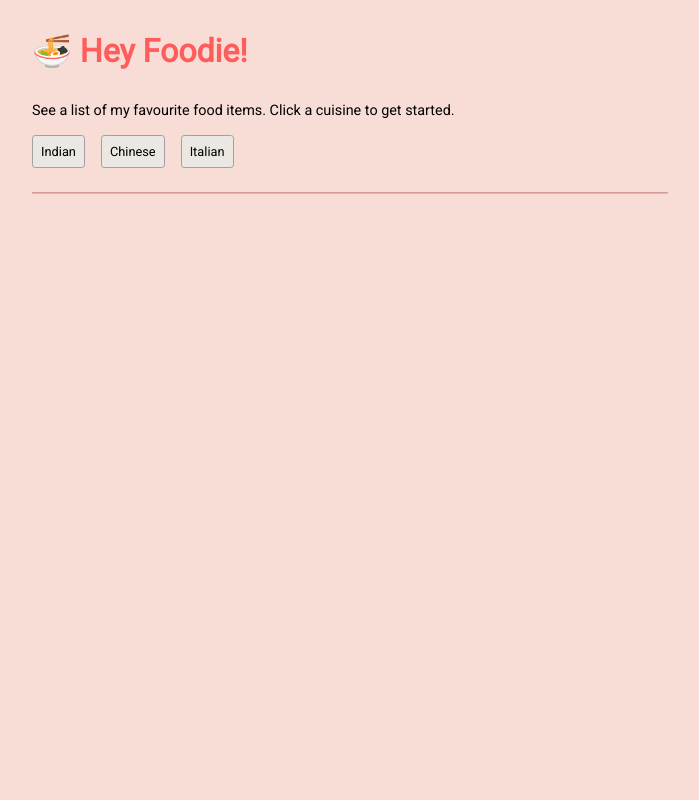
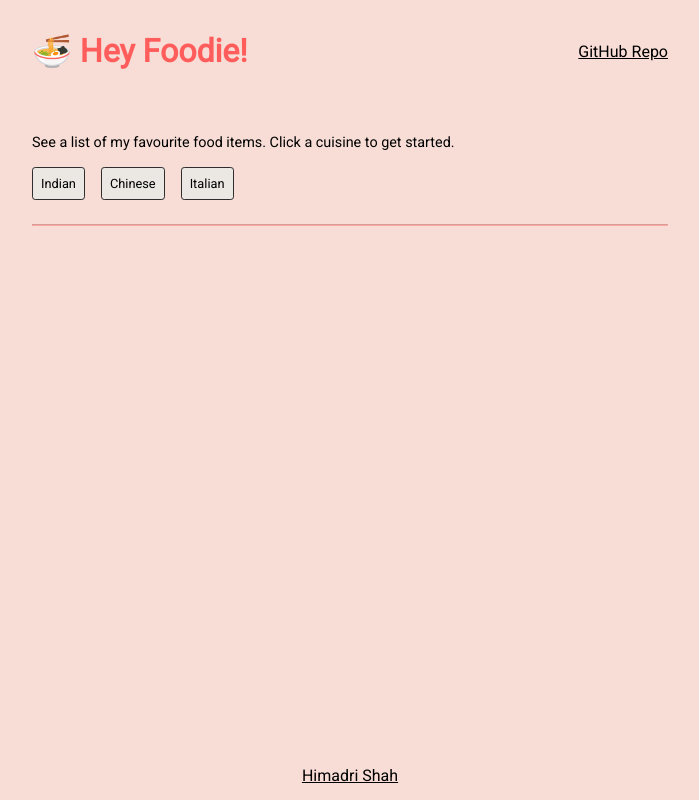
Before and after one commit to himadri2110/neoG-markNine, a React (Create React App) app: page / in a window 1280 px wide. Shown: the whole page, without its empty margins (290-989 px from the left). Built offline with nearby package versions, Linux system fonts and the light colour scheme.

Commit message:
Added links and styled

```diff
--- a/src/App.js
+++ b/src/App.js
@@ -31,14 +31,25 @@
 
   return (
     <div className="App">
-      <main>
+      <header>
         <h1>
           <span role="img" aria-label="noodles">
             🍜
           </span>{" "}
           Hey Foodie!
         </h1>
-        <p>
+        <p className="github">
+          <a
+            href="https://github.com/himadri2110/neoG-markNine"
+            target="_blank"
+            rel="noreferrer noopener"
+          >
+            GitHub Repo
+          </a>
+        </p>
+      </header>
+      <main>
+        <p className="about">
           See a list of my favourite food items. Click a cuisine to get started.
         </p>
 
@@ -64,6 +75,16 @@
           </ul>
         </div>
       </main>
+
+      <footer>
+        <a
+          href="https://himadrishah.tech/"
+          target="_blank"
+          rel="noreferrer noopener"
+        >
+          Himadri Shah
+        </a>
+      </footer>
     </div>
   );
 }
--- a/src/styles.css
+++ b/src/styles.css
@@ -1,30 +1,46 @@
 @import url("https://fonts.googleapis.com/css2?family=Roboto&display=swap");
 
-.App {
-  font-family: sans-serif;
-  text-align: center;
-  max-width: 700px;
-  margin: auto;
-  font-family: "Roboto", sans-serif;
+:root {
+  --background: rgb(247, 221, 213);
+  --text: rgb(255, 92, 92);
+  --grey: rgb(235, 232, 228);
+  --border: rgb(46, 46, 46);
 }
 
 * {
   margin: 0;
   padding: 0;
-  background-color: rgb(247, 221, 213);
+  box-sizing: border-box;
+  background-color: var(--background);
+}
+
+.App {
+  display: flex;
+  flex-direction: column;
+  text-align: center;
+  max-width: 700px;
+  margin: auto;
+  min-height: 100vh;
+  font-family: "Roboto", sans-serif;
+}
+
+header {
+  margin: 2rem;
+  display: flex;
+  justify-content: space-between;
+  align-items: center;
+}
+
+h1 {
+  text-align: left;
+  color: var(--text);
 }
 
 main {
-  margin: 2rem;
+  margin: 1rem 2rem;
 }
 
-h1 {
-  margin: 2rem 0;
-  text-align: left;
-  color: rgb(255, 92, 92);
-}
-
-p {
+p.about {
   font-size: 0.9rem;
   margin: 1rem 0;
   text-align: left;
@@ -41,7 +57,7 @@
   margin-block-start: 0.5rem;
   margin-block-end: 0.5rem;
   overflow: hidden;
-  border: 0.01rem solid rgb(255, 92, 92);
+  border: 0.01rem solid var(--text);
   opacity: 0.4;
   border-style: inset;
 }
@@ -50,9 +66,9 @@
   margin: 0 1rem 1rem 0;
   padding: 0.5rem;
   font-size: 0.8rem;
-  border: 1px solid rgb(161, 161, 161);
+  border: 1px solid var(--border);
   border-radius: 0.2rem;
-  background-color: rgb(235, 232, 228);
+  background-color: var(--grey);
   cursor: pointer;
 }
 
@@ -68,13 +84,26 @@
   width: 250px;
   margin: 1rem 0;
   padding: 1rem;
-  background-color: rgb(235, 232, 228);
-  border: 1px solid rgb(255, 92, 92);
+  background-color: var(--grey);
+  border: 1px solid var(--text);
   border-radius: 0.2rem;
 }
 
 .rating {
-  background-color: rgb(235, 232, 228);
+  background-color: var(--grey);
   font-size: 0.8rem;
-  color: rgb(46, 46, 46);
+  color: var(--border);
 }
+
+footer {
+  margin-top: auto;
+  text-align: center;
+  width: 100%;
+  height: 3rem;
+  line-height: 3rem;
+}
+
+footer a,
+.github a {
+  color: inherit;
+}
```
